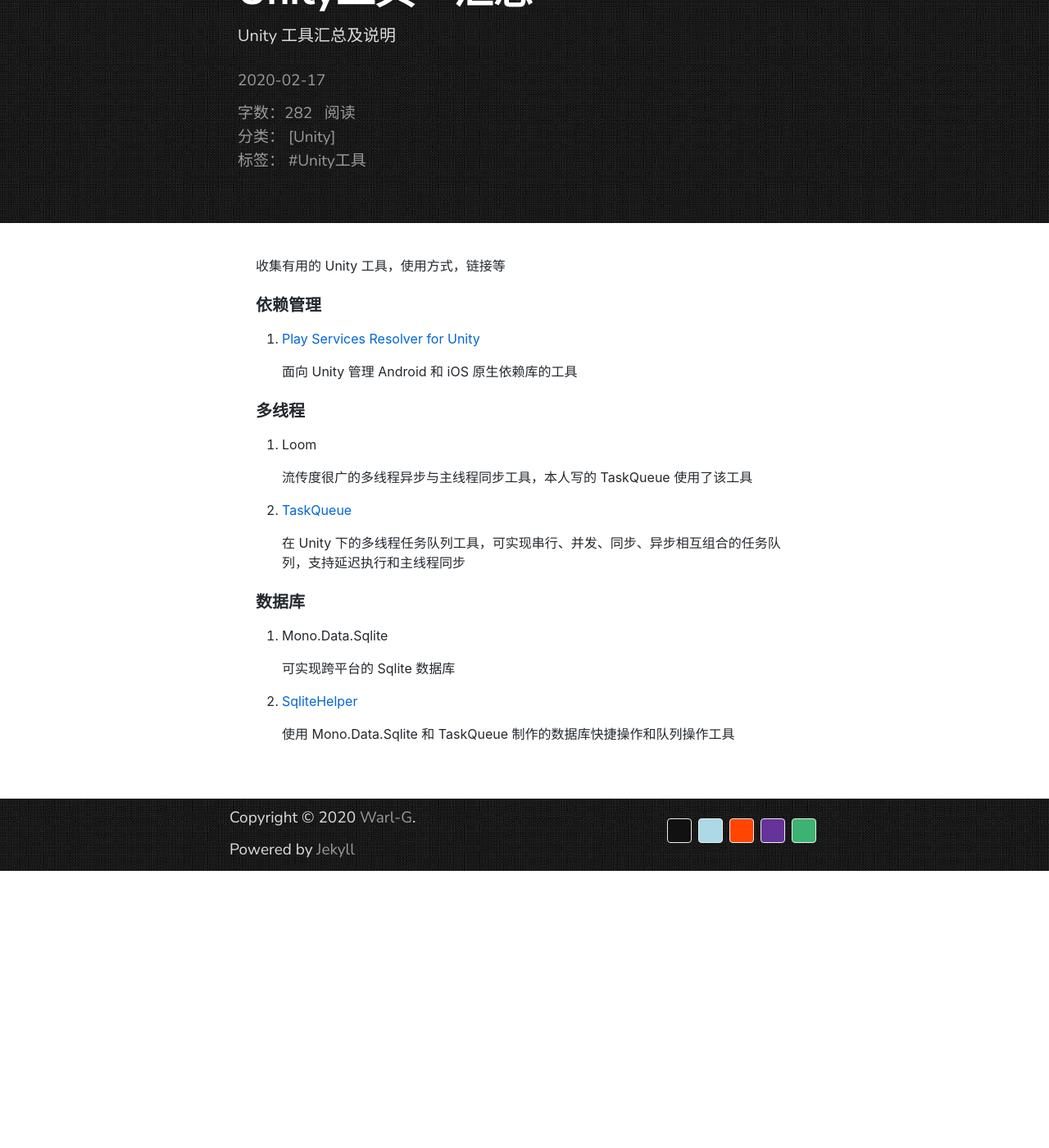
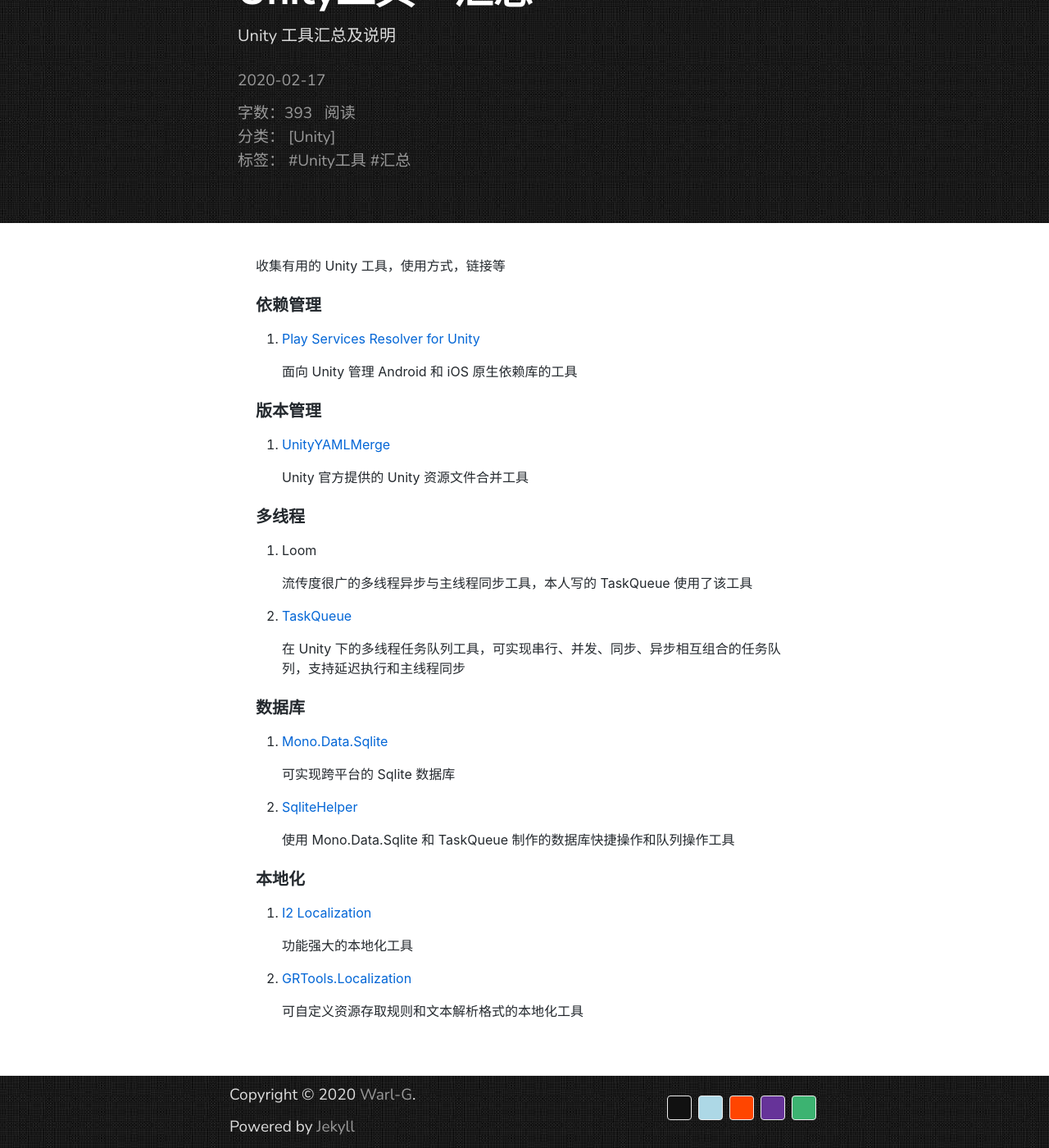
Before and after one commit to Warl-G/Warl-G.github.io, a Jekyll site: the page built from _posts/2020-02-17-unity-all-tools.md, in a window 1280 px wide and 1400 px high, scrolled down 159 px. Shown: the whole window at 82% size. Built offline with Jekyll 4.4.1, drawn with Linux system fonts in a browser that asks for light colours; comment, search, counter and statistics services are not loaded; before the commit the page ends 1221 px from its top, so only the background shows below that.

Commit message:
post new

```diff
--- a/_posts/2020-02-17-unity-all-tools.md
+++ b/_posts/2020-02-17-unity-all-tools.md
@@ -4,7 +4,7 @@
 description: Unity 工具汇总及说明
 date:   2020-02-17 18:00:07 +0800
 categories: [Unity]
-tag: [Unity工具]
+tag: [Unity工具,汇总]
 
 ---
 
@@ -12,9 +12,15 @@
 
 ### 依赖管理
 
-1. [Play Services Resolver for Unity](https://warl.top/posts/play-services-resolver)
+1. [Play Services Resolver for Unity](https://warl-g.github.io/posts/play-services-resolver)
 
    面向 Unity 管理 Android 和 iOS 原生依赖库的工具
+
+### 版本管理
+
+1. [UnityYAMLMerge](https://warl-g.github.io/posts/Unity-UnityYAMLMerge)
+
+   Unity 官方提供的 Unity 资源文件合并工具
 
 ### 多线程
 
@@ -28,10 +34,20 @@
 
 ### 数据库
 
-1. Mono.Data.Sqlite
+1. [Mono.Data.Sqlite](https://warl-g.github.io/posts/unity-sqlite)
 
    可实现跨平台的 Sqlite 数据库
 
 2. [SqliteHelper](https://github.com/Warl-G/GRUnityTools)
 
    使用 Mono.Data.Sqlite 和 TaskQueue 制作的数据库快捷操作和队列操作工具
+
+### 本地化
+
+1. [I2 Localization]((https://assetstore.unity.com/packages/tools/localization/i2-localization-14884?locale=zh-CN))
+
+   功能强大的本地化工具
+
+2. [GRTools.Localization](https://github.com/Warl-G/GRUnityTools)
+
+   可自定义资源存取规则和文本解析格式的本地化工具
```
Also changed, not shown: _posts/2020-02-17-play-services-resolver.md (+1 -1 lines), _posts/2020-03-10-unity-sqlite.md (+1 -1 lines), _posts/2020-06-11-Unity-Package.md (added, +106 -0 lines).
